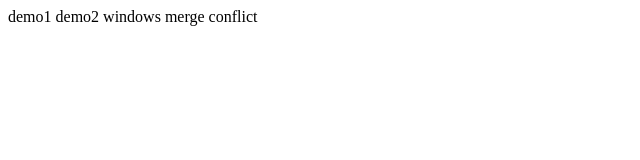
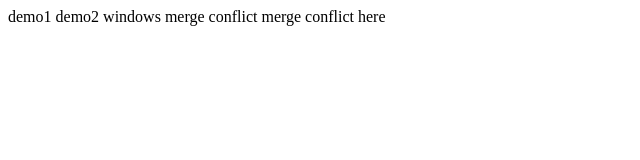
Before and after one commit to deb003/part4.demo, a plain HTML site: page WebContent/index.html in a window 1280 px wide. Shown: the whole page, without its empty margins (0-640 px from the left). Drawn offline with Linux system fonts and the light colour scheme.

Commit message:
Merge Conflict
Windows merge conflict

```diff
--- a/WebContent/index.html
+++ b/WebContent/index.html
@@ -9,5 +9,6 @@ demo1
 demo2
 
 windows merge conflict
+merge conflict here
 </body>
 </html>
```
